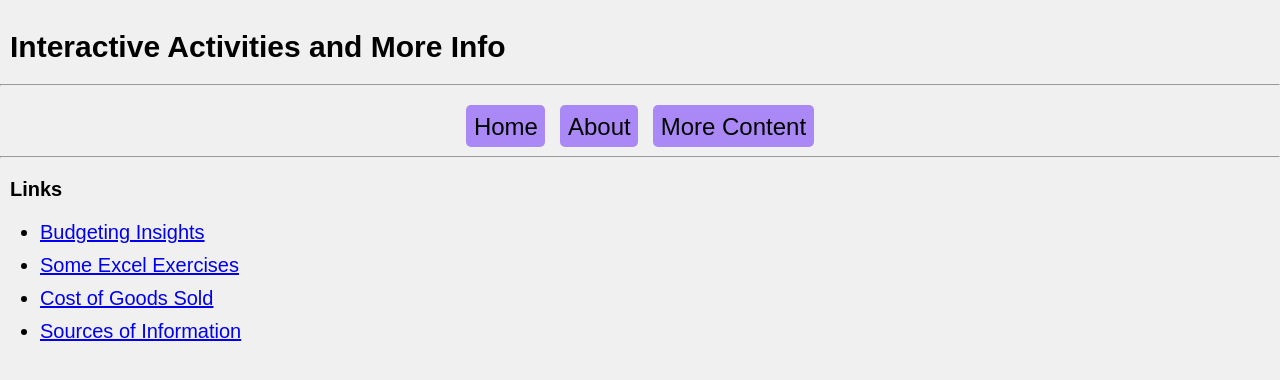
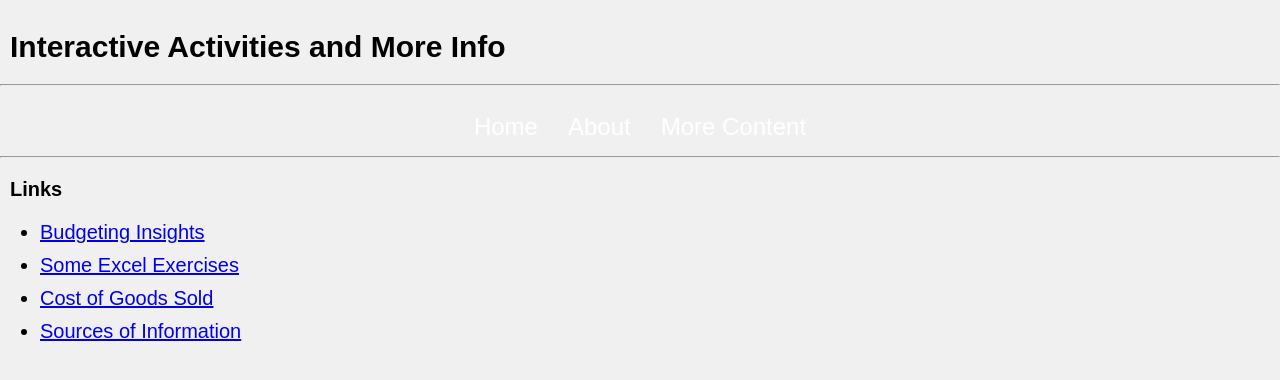
Before and after one commit to andrewrog/field_project, a plain HTML site: page activities.html in a window 1280 px wide. Drawn offline with Linux system fonts and the light colour scheme.

Commit message:
Update activities.html

```diff
--- a/activities.html
+++ b/activities.html
@@ -39,19 +39,19 @@
       }
 
       .link {
-        background-color: rgb(170, 137, 246);
+        background-color: background-color: rgb(167, 25, 48);
         font-size: 24px;
         padding: 7.5px;
         border-radius: 5px;
-        color: black;
+        color: white;
         text-decoration: none;
         transition: background-color, color .5s;
         margin-left: 0;
       }
 
       .link:hover {
-        background-color:rgb(76, 21, 202);
-        color: white;
+        background-color: background-color: rgba(167, 25, 48, .5);
+        color: black;
       }
 
       .header {
```
